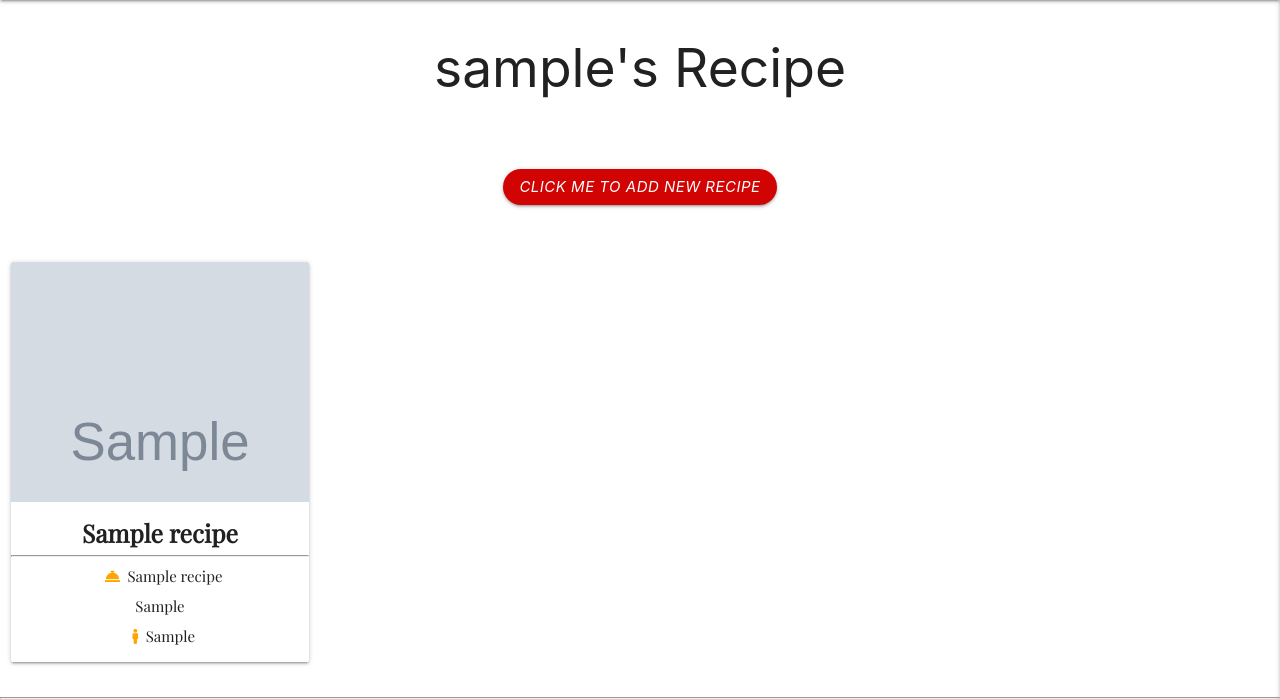
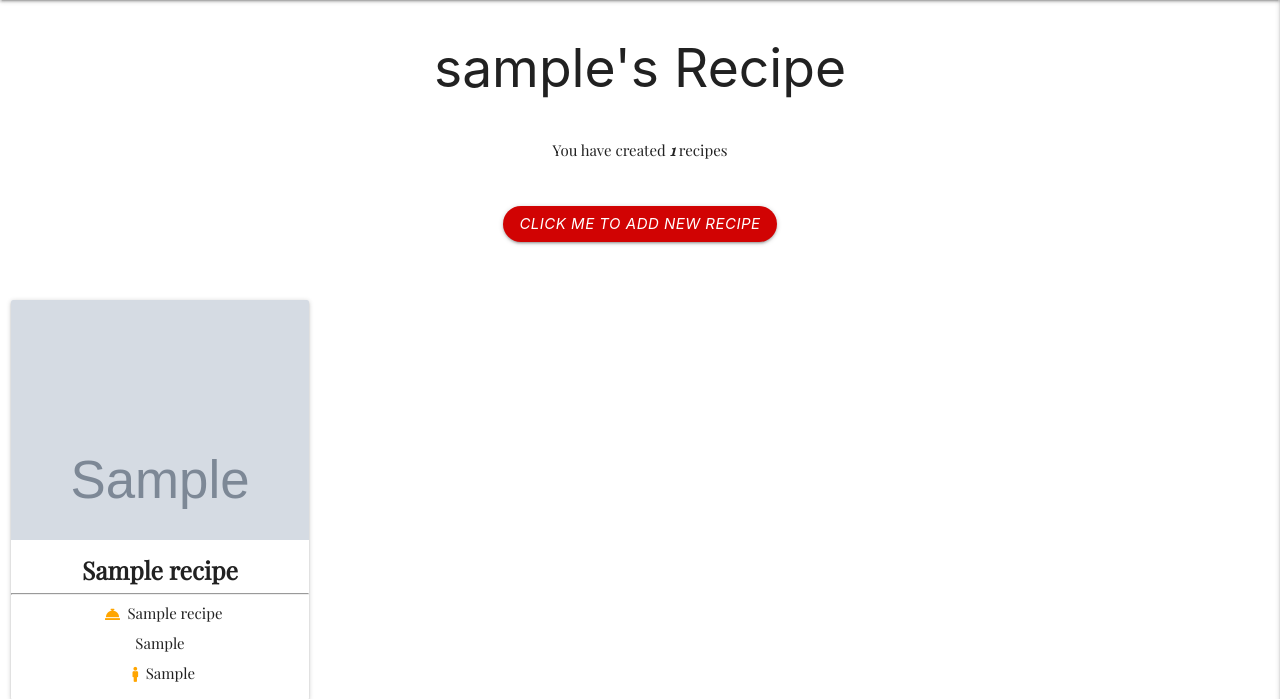
Before and after one commit to kenweechin/recipe-app, a Flask app: page /profile/1 in a window 1280 px wide. Shown: the part 64-763 px from the top of the page. Run offline with Flask 2, Linux system fonts and the light colour scheme; the visitor is signed in with stand-in values (Sample User, id 1); grey boxes marked "Sample" are stand-in pictures; a database or web service that is not in the repository returns one stand-in record (values such as "Sample title"); some libraries are stand-ins or nearby versions.

Commit message:
Create count features which shows the number of created recipes on user's profile page

```diff
--- a/app.py
+++ b/app.py
@@ -73,12 +73,14 @@ def login():
 def profile(username):
     username = mongo.db.users.find_one({"username": session["user"]})["username"]
 
+
+
     if session["user"]:
         recipes = list(mongo.db.recipes.find({"created_by": username}))
-        return render_template("profile.html", username=username, recipes=recipes)
-
+        my_recipes = mongo.db.recipes.find({"created_by": username})
+        num_of_rec = my_recipes.count()
+        return render_template("profile.html", username=username, recipes=recipes, my_recipes=my_recipes, num_of_rec=num_of_rec)
     return redirect(url_for("login"))
-
 
 
 @app.route("/logout")
--- a/static/css/style.css
+++ b/static/css/style.css
@@ -166,6 +166,16 @@ h5 {
 
 
 /******************* user's profile page********************/
+.number-recipe-count{
+    text-align: center;
+    font-family: 'playfair display', sans-serif;
+}
+
+.highlight-text  {
+    font-weight: bold;
+    font-style: italic;
+}
+
 .card .card-image img {
     width: 100%;
     height: 45vh;
--- a/templates/profile.html
+++ b/templates/profile.html
@@ -10,6 +10,8 @@
         </div>
     </div>
 </div>
+
+<p class="number-recipe-count"> You have created <span class="highlight-text"> {{ num_of_rec }}</span> recipes</p>
 
 <div class="row">
     <div class="col s12 center-align">
```
